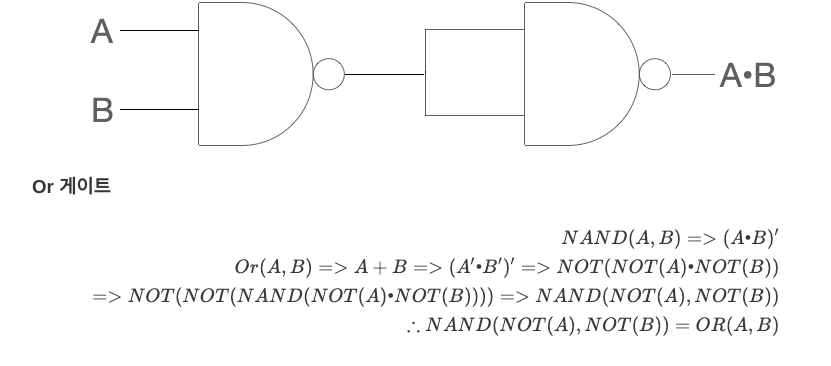
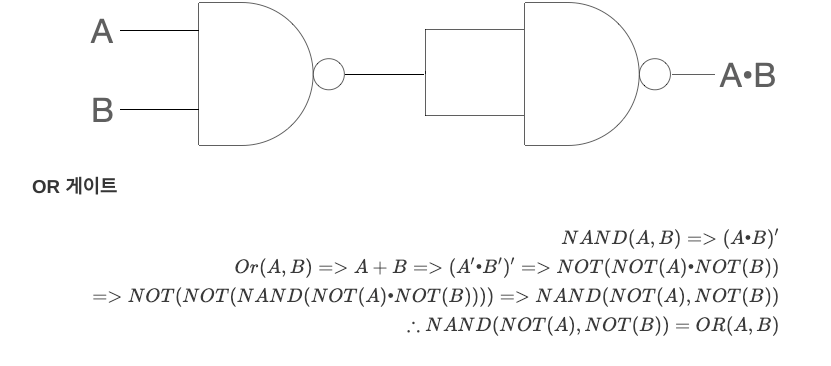
Before and after one commit to doremin/doremin.github.io, a Jekyll site: the page built from _posts/2020-12-28-elements_of_computing_systems_1.md, in a window 1280 px wide and 900 px high, scrolled down 1073 px. Shown: the part 84-450 px from the top of the window, without its empty margins (208-1039 px from the left). Built offline with Jekyll 4.4.1, drawn with Linux system fonts in a browser that asks for light colours.

Commit message:
modify typing mistake

```diff
--- a/_posts/2020-12-28-elements_of_computing_systems_1.md
+++ b/_posts/2020-12-28-elements_of_computing_systems_1.md
@@ -27,7 +27,7 @@ NAND(0, 0) => 1, NAND(1, 1) => 0 임을 위의 표에서 알 수 있다.
 
 ![NANDToAND](/assets/images/2020-12-28/2020-12-28-2.png)
 
-### Or 게이트
+### OR 게이트
 
 ![NANDToOR‹](/assets/images/2020-12-28/2020-12-28-6.png)
 
```
